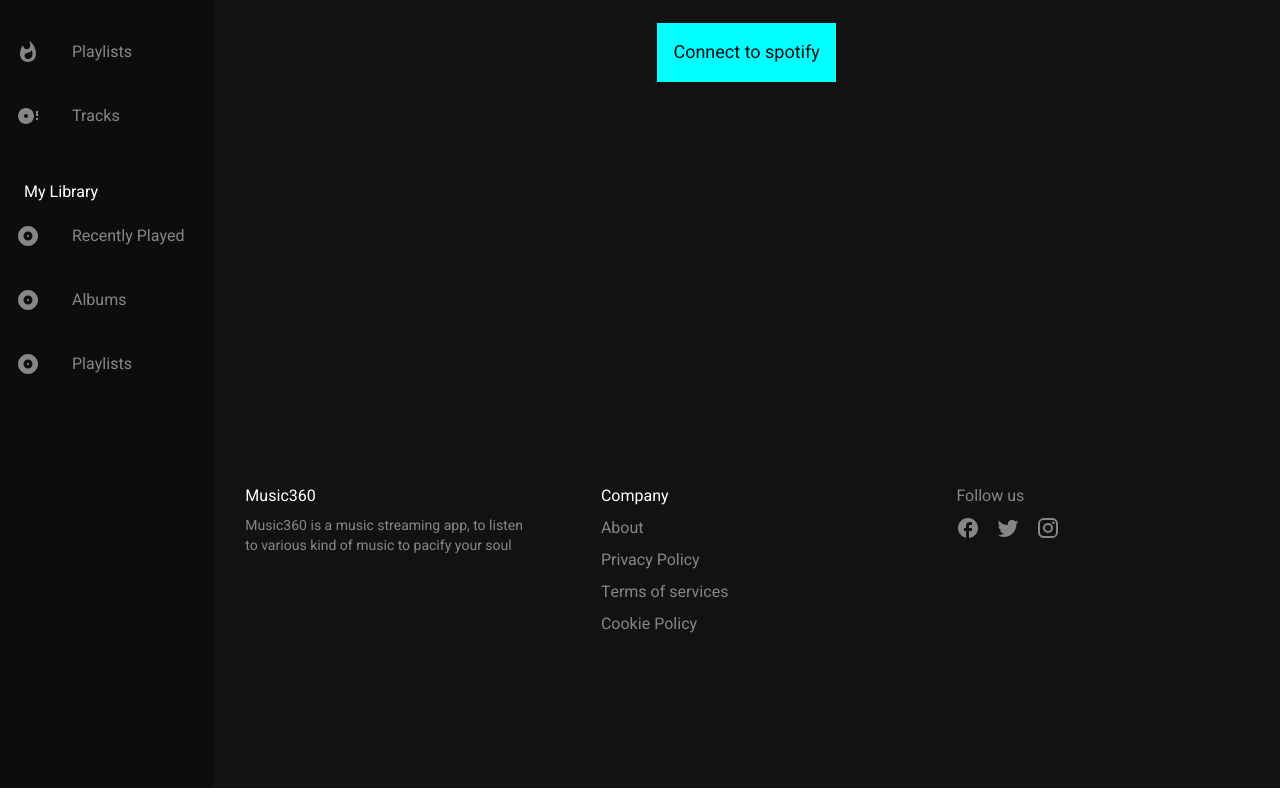
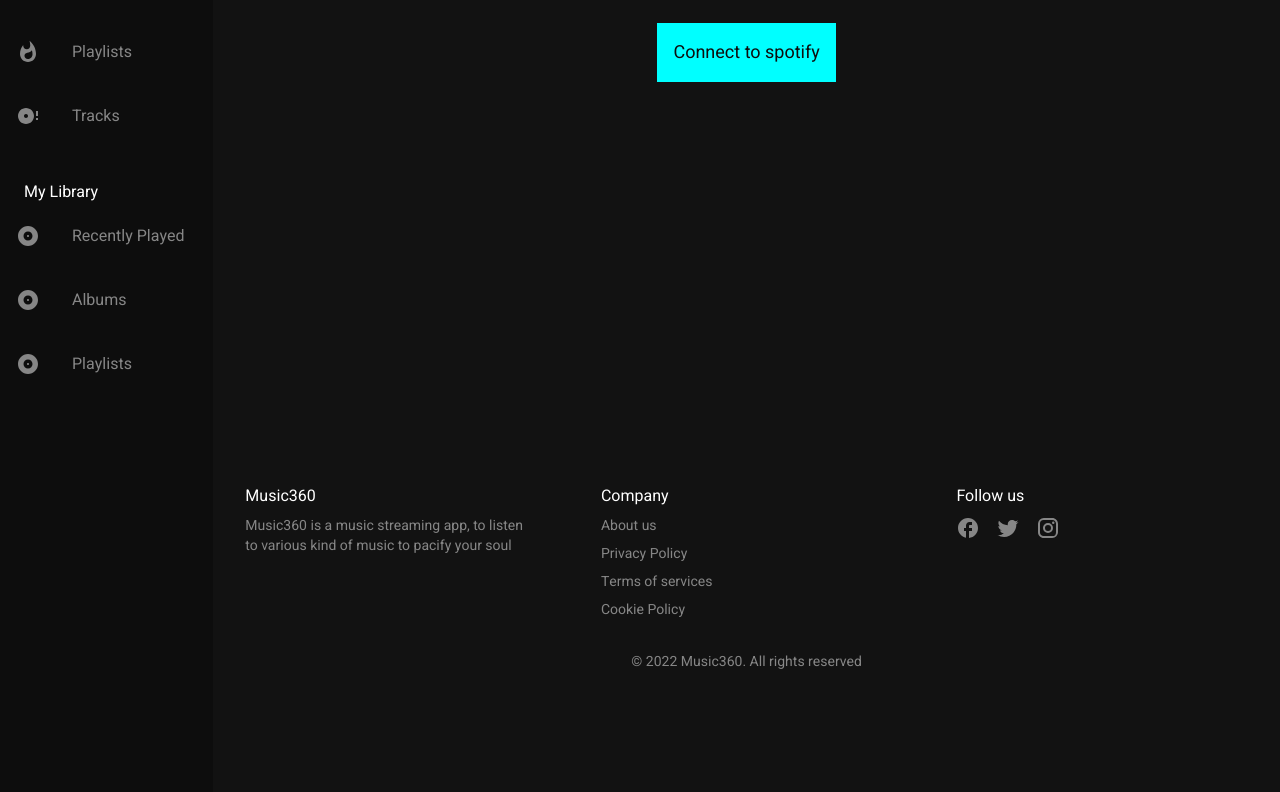
Before and after one commit to Sosaristic/music-app, a React (Create React App) app: page / in a window 1280 px wide. Shown: the part 348-1140 px from the top of the page. Built offline with nearby package versions, Linux system fonts and the light colour scheme.

Commit message:
feature: added copyright to footer

```diff
--- a/src/components/major components/Footer.jsx
+++ b/src/components/major components/Footer.jsx
@@ -1,4 +1,4 @@
-import { Box, Grid, Typography } from '@mui/material'
+import { Box,  Grid, Typography } from '@mui/material'
 import React from 'react'
 
 import FacebookRoundedIcon from '@mui/icons-material/FacebookRounded';
@@ -6,6 +6,10 @@ import InstagramIcon from '@mui/icons-material/Instagram';
 import TwitterIcon from '@mui/icons-material/Twitter';
 
 export default function Footer() {
+  const date = new Date();
+  const year = date.getUTCFullYear();
+
+
   const LinkStyles = {
     display: "flex",
     flexDirection: "column",
@@ -21,15 +25,15 @@ export default function Footer() {
 </Grid>
 <Grid xs={6} sm={4} item p={4} sx={LinkStyles}>
   <Typography sx={{color: "white"}}>Company</Typography>
-  <Typography>About</Typography>
-  <Typography>Privacy Policy</Typography>
-  <Typography>Terms of services</Typography>
-  <Typography>Cookie Policy</Typography>
+  <Typography variant='body2'>About us</Typography>
+  <Typography variant='body2'>Privacy Policy</Typography>
+  <Typography variant='body2'>Terms of services</Typography>
+  <Typography variant='body2'>Cookie Policy</Typography>
 
 
 </Grid>
 <Grid xs={12} sm={4} item p={4} sx={LinkStyles}>
-<Typography>Follow us</Typography>
+<Typography sx={{color: "white"}}>Follow us</Typography>
 <Box sx={{display: "flex", alignItems: "center", columnGap: 2}}>
   <FacebookRoundedIcon />
 <TwitterIcon />
@@ -37,6 +41,11 @@ export default function Footer() {
 </Box>
 
 </Grid>
+<Grid item xs={12} sx={{display: "flex", color: "#868686", justifyContent: "center"}}>
+  <Typography variant='body2'>&copy; {year} Music360. All rights reserved</Typography>
+
+
+</Grid>
     </Grid>
   )
 }
```
